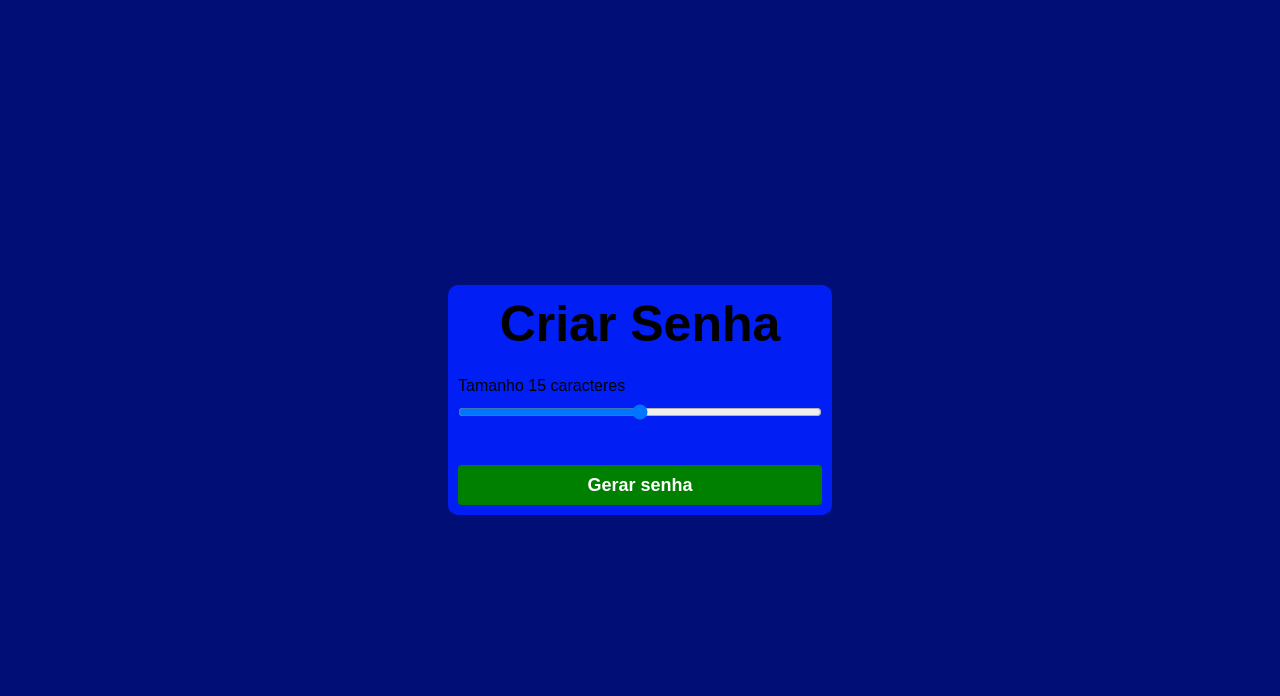
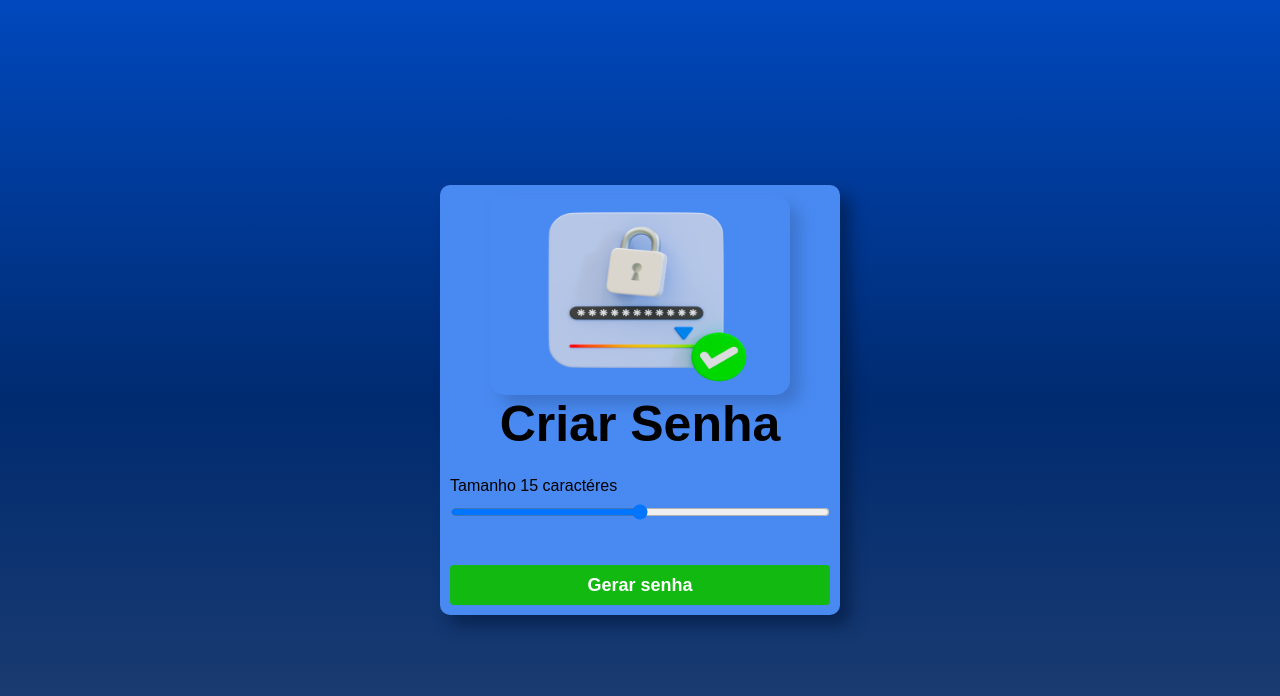
Before and after one commit to PedroL222/Gerador-de-Senha, a plain HTML site: page index.html in a window 1280 px wide. Drawn offline with Linux system fonts and the light colour scheme.

Commit message:
Deixando bonito
Estava muito feio então dei uma estilizada.

```diff
--- a/css/style.css
+++ b/css/style.css
@@ -6,7 +6,7 @@
 }
 
 body{
-    background-color: #000E75;
+    background-image: linear-gradient(to bottom,#0048BD,#002B70,#224070);
     width: 100%;
     height: 100vh;
     display: flex;
@@ -16,10 +16,23 @@ body{
 }
 
 main{
-    width: 30%;
-    background-color: #011EF5;
+    width: 400px;
+    background-color: #498AF2;
     border-radius: 10px;
     padding: 10px;
+    box-shadow: 10px 10px 15px #00173b94;
+}
+
+.cadeado{
+    display: flex;
+    justify-content: center;
+}
+
+#img_cadeado{
+    width: 300px;
+    height: 200px;
+    box-shadow: 10px 10px 15px #3566b49a;
+    border-radius: 15px;
 }
 
 h1#titulo{
@@ -49,7 +62,7 @@ h1#titulo{
 
 .button-cta{
     height: 40px;
-    background-color: green;
+    background-color: rgb(17, 185, 17);
     border: 0;
     border-radius: 4px;
     cursor: pointer;
@@ -57,6 +70,12 @@ h1#titulo{
     color: white;
     font-weight: bold;
     font-size: 18px;
+    cursor: pointer;
+}
+
+.button-cta:hover{
+    background-color: rgb(14, 153, 14);
+    scale: 0.96;
 }
 
 .container-password{
--- a/index.html
+++ b/index.html
@@ -12,8 +12,11 @@
 <body>
 
     <main>
+        <div class="cadeado">
+            <img src="./img/cadeado.png" alt="" id="img_cadeado">
+        </div>
         <h1 id="titulo">Criar Senha</h1>
-       <span>Tamanho <span id="valor"></span> caracteres</span>
+       <span>Tamanho <span id="valor"></span> caractéres</span>
        <input id="slider" class="slider" type="range" min="5" max="25" value="15">
 
        <button id="button" class="button-cta" onclick="generatePassword()">Gerar senha</button>
```
Also changed, not shown: img/cadeado.png (added).
